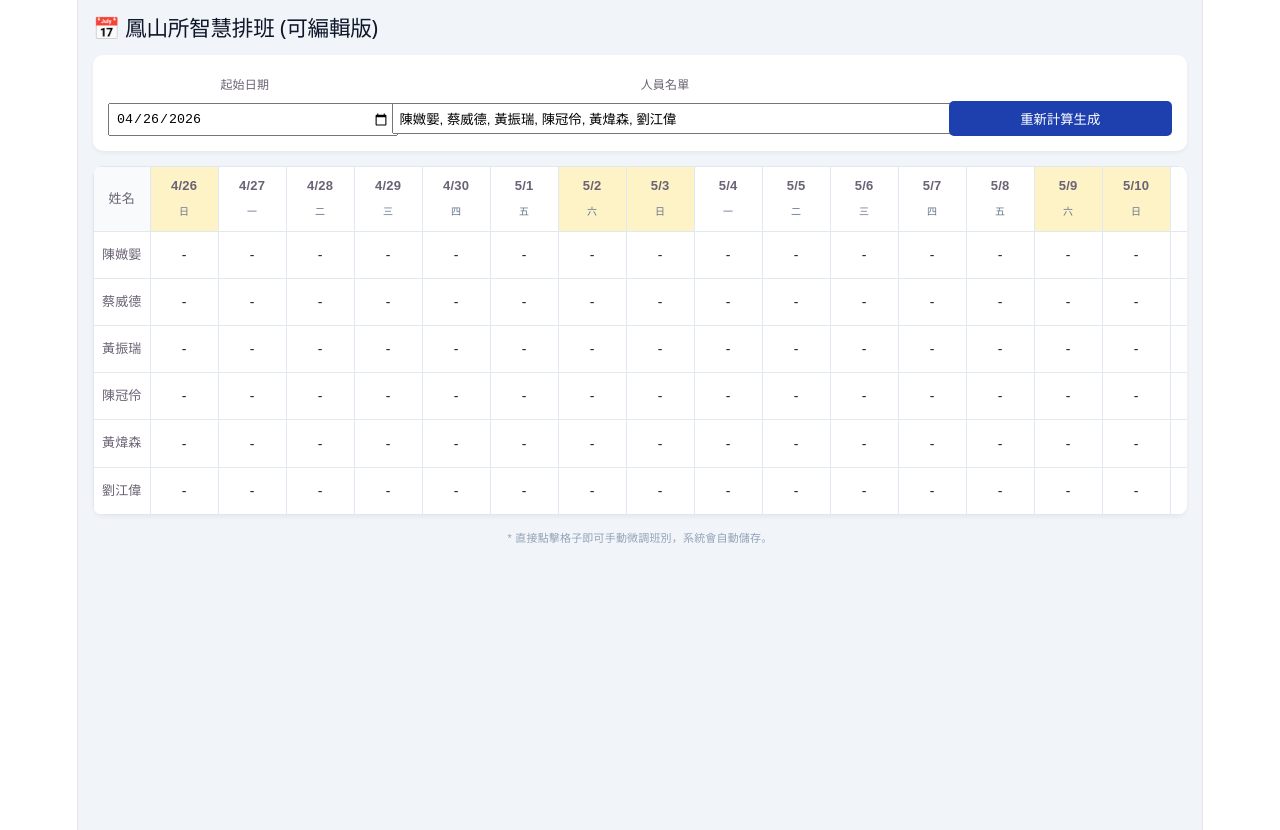
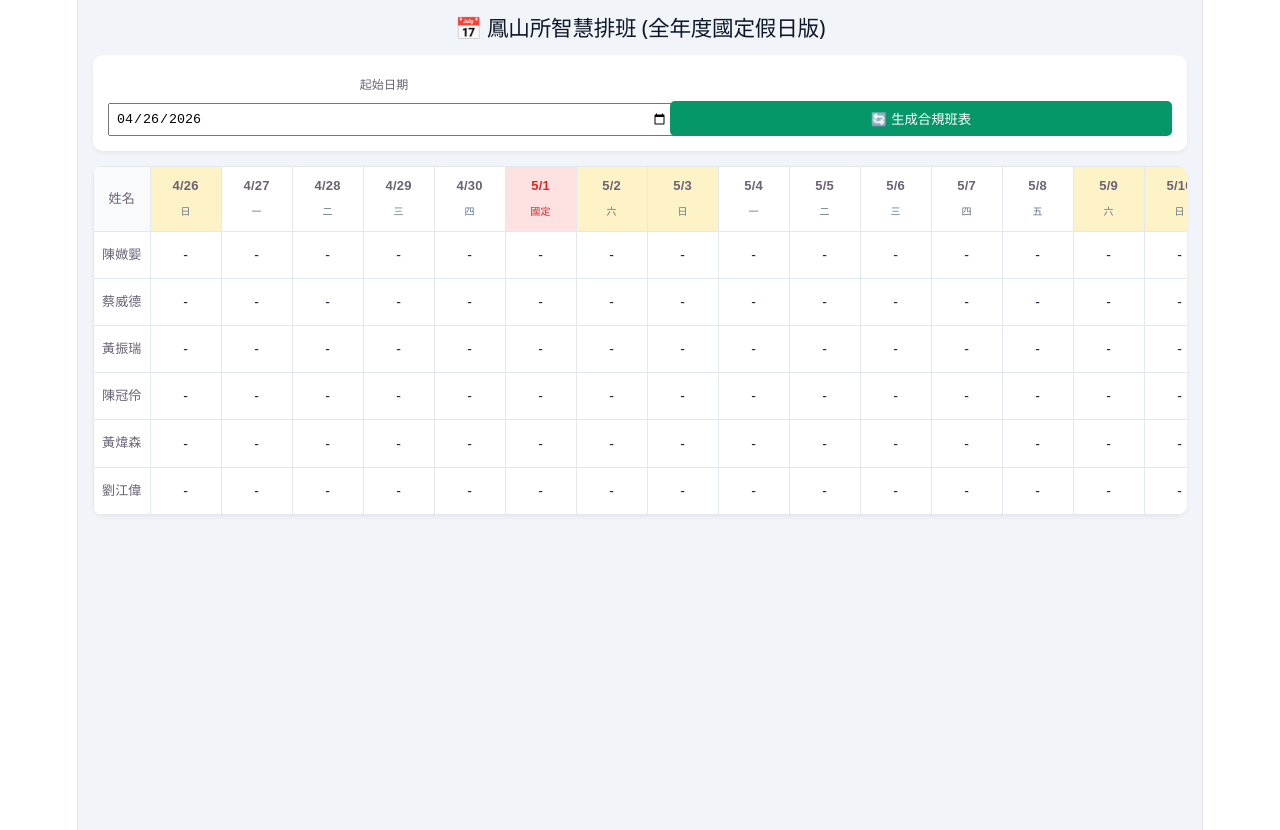
Before and after one commit to subarudms/fengshan-app, a React (Vite) app: page / in a window 1280 px wide. Built offline with nearby package versions, Linux system fonts and the light colour scheme.

Commit message:
Update App.jsx

```diff
--- a/src/App.jsx
+++ b/src/App.jsx
@@ -7,21 +7,32 @@ const App = () => {
     weeks: 6,
     employees: "陳媺媐, 蔡威德, 黃振瑞, 陳冠伶, 黃煒森, 劉江偉",
     shifts: "A, C",
-    offLabels: "例假, 休假, 勞動節休"
+    offLabels: "例假, 休假, 國定假日休"
   });
 
   const [rosterData, setRosterData] = useState({});
   const [dateHeaders, setDateHeaders] = useState([]);
 
-  // 解析設定字串為陣列
+  // --- 2026 年度國定假日資料庫 ---
+  const nationalHolidays2026 = [
+    "2026-01-01", // 元旦
+    "2026-02-16", "2026-02-17", "2026-02-18", "2026-02-19", "2026-02-20", "2026-02-21", // 春節
+    "2026-02-27", // 228補假
+    "2026-02-28", // 和平紀念日
+    "2026-04-02", // 清明連假
+    "2026-04-03", // 兒童節補假
+    "2026-04-06", // 清明補假
+    "2026-05-01", // 勞動節
+    "2026-06-19", // 端午連假
+    "2026-09-25", // 中秋連假
+    "2026-10-09", // 國慶連假
+  ];
+
   const empList = config.employees.split(',').map(s => s.trim()).filter(s => s);
   const shiftList = config.shifts.split(',').map(s => s.trim()).filter(s => s);
   const offLabelList = config.offLabels.split(',').map(s => s.trim()).filter(s => s);
-
-  // 所有的可選選項彙整 (供下拉選單使用)
   const allOptions = ["-", ...shiftList, ...offLabelList];
 
-  // 初始化日期標頭
   useEffect(() => {
     const start = new Date(config.startDate);
     const headers = [];
@@ -31,13 +42,10 @@ const App = () => {
       headers.push(d);
     }
     setDateHeaders(headers);
-
-    // 嘗試從本地儲存讀取舊班表
     const saved = localStorage.getItem(`roster-master`);
     if (saved) setRosterData(JSON.parse(saved));
   }, [config.startDate, config.weeks]);
 
-  // 手動更改格子的函數
   const handleCellChange = (empName, dateTimestamp, newValue) => {
     const updatedData = { ...rosterData, [`${empName}-${dateTimestamp}`]: newValue };
     setRosterData(updatedData);
@@ -47,9 +55,16 @@ const App = () => {
   const autoGenerate = () => {
     let newData = {};
     let empStats = empList.reduce((acc, name) => {
-      acc[name] = { aCount: 0, hasNational: false };
+      acc[name] = { aCount: 0, nationalQuotas: 0 };
       return acc;
     }, {});
+
+    // 先計算本區間內包含多少個國定假日
+    const currentHolidays = dateHeaders.filter(d => {
+      const dStr = `${d.getFullYear()}-${String(d.getMonth() + 1).padStart(2, '0')}-${String(d.getDate()).padStart(2, '0')}`;
+      return nationalHolidays2026.includes(dStr);
+    });
+    const holidayQuota = currentHolidays.length;
 
     for (let w = 0; w < config.weeks; w++) {
       const weekStartIdx = w * 7;
@@ -63,23 +78,28 @@ const App = () => {
           const dayOfWeek = currentDate.getDay();
           const template = [[1, 4], [2, 5], [3, 6], [0, 3], [1, 5], [2, 4]][(empIdx + w) % 6] || [1, 4];
 
+          // 1. 基本 1例 1休
           if (template.includes(dayOfWeek) && offInWeek < 2) {
-            const yesterday = new Date(currentDate);
-            yesterday.setDate(currentDate.getDate() - 1);
-            if (!newData[`${name}-${yesterday.getTime()}`]?.includes("假")) {
+            const yesterdayKey = `${name}-${new Date(currentDate).getTime() - 86400000}`;
+            if (!newData[yesterdayKey]?.includes("假") && !newData[yesterdayKey]?.includes("休")) {
               newData[dateKey] = offInWeek === 0 ? offLabelList[0] : offLabelList[1];
               offInWeek++;
             }
           }
-          if (currentDate.getMonth() === 4 && offLabelList[2] && !empStats[name].hasNational && !newData[dateKey]) {
-            if (Math.random() > 0.9) {
-               newData[dateKey] = offLabelList[2];
-               empStats[name].hasNational = true;
+
+          // 2. 國定假日額度補償 (在非休假日隨機安插)
+          if (!newData[dateKey] && empStats[name].nationalQuotas < holidayQuota) {
+            const yesterdayKey = `${name}-${new Date(currentDate).getTime() - 86400000}`;
+            const yesterdayWasOff = newData[yesterdayKey]?.includes("假") || newData[yesterdayKey]?.includes("休");
+            if (!yesterdayWasOff && Math.random() > 0.8) {
+              newData[dateKey] = offLabelList[2];
+              empStats[name].nationalQuotas++;
             }
           }
         }
       });
 
+      // 3. 分配 A/C 班
       for (let i = 0; i < 7; i++) {
         const currentDate = dateHeaders[weekStartIdx + i];
         if (!currentDate) continue;
@@ -99,39 +119,35 @@ const App = () => {
 
   return (
     <div style={{ padding: '15px', fontFamily: 'sans-serif', backgroundColor: '#f1f5f9', minHeight: '100vh' }}>
-      <h2 style={{ color: '#0f172a', fontSize: '1.2rem', marginBottom: '15px', display: 'flex', alignItems: 'center' }}>
-        📅 鳳山所智慧排班 (可編輯版)
-      </h2>
+      <h2 style={{ color: '#0f172a', fontSize: '1.2rem', marginBottom: '15px' }}>📅 鳳山所智慧排班 (全年度國定假日版)</h2>
 
-      {/* 控制台 */}
       <div style={{ backgroundColor: 'white', padding: '15px', borderRadius: '10px', boxShadow: '0 2px 4px rgba(0,0,0,0.05)', marginBottom: '15px', display: 'flex', flexWrap: 'wrap', gap: '10px' }}>
         <div style={{ flex: '1 1 150px' }}>
           <label style={{ fontSize: '12px', fontWeight: 'bold' }}>起始日期</label>
           <input type="date" value={config.startDate} onChange={e => setConfig({...config, startDate: e.target.value})} style={{ width: '100%', padding: '6px', marginTop: '4px' }} />
         </div>
-        <div style={{ flex: '2 1 300px' }}>
-          <label style={{ fontSize: '12px', fontWeight: 'bold' }}>人員名單</label>
-          <input type="text" value={config.employees} onChange={e => setConfig({...config, employees: e.target.value})} style={{ width: '100%', padding: '6px', marginTop: '4px' }} />
-        </div>
         <div style={{ flex: '1 1 100px', display: 'flex', alignItems: 'flex-end' }}>
-          <button onClick={autoGenerate} style={{ width: '100%', padding: '8px', backgroundColor: '#1e40af', color: 'white', border: 'none', borderRadius: '5px', fontWeight: 'bold', cursor: 'pointer' }}>
-            重新計算生成
+          <button onClick={autoGenerate} style={{ width: '100%', padding: '8px', backgroundColor: '#059669', color: 'white', border: 'none', borderRadius: '5px', fontWeight: 'bold', cursor: 'pointer' }}>
+            🔄 生成合規班表
           </button>
         </div>
       </div>
 
-      {/* 班表區 */}
       <div style={{ backgroundColor: 'white', borderRadius: '10px', boxShadow: '0 2px 4px rgba(0,0,0,0.05)', overflowX: 'auto' }}>
         <table style={{ borderCollapse: 'collapse', width: 'max-content', fontSize: '13px' }}>
           <thead>
             <tr>
               <th style={{ border: '1px solid #e2e8f0', padding: '12px 8px', backgroundColor: '#f8fafc', position: 'sticky', left: 0, zIndex: 20 }}>姓名</th>
-              {dateHeaders.map(d => (
-                <th key={d.getTime()} style={{ border: '1px solid #e2e8f0', padding: '6px', minWidth: '55px', backgroundColor: (d.getDay() === 0 || d.getDay() === 6) ? '#fef3c7' : 'white' }}>
-                  <div>{d.getMonth()+1}/{d.getDate()}</div>
-                  <div style={{ fontSize: '10px', color: '#64748b' }}>{['日','一','二','三','四','五','六'][d.getDay()]}</div>
-                </th>
-              ))}
+              {dateHeaders.map(d => {
+                const dStr = `${d.getFullYear()}-${String(d.getMonth() + 1).padStart(2, '0')}-${String(d.getDate()).padStart(2, '0')}`;
+                const isNational = nationalHolidays2026.includes(dStr);
+                return (
+                  <th key={d.getTime()} style={{ border: '1px solid #e2e8f0', padding: '6px', minWidth: '55px', backgroundColor: isNational ? '#fee2e2' : (d.getDay() === 0 || d.getDay() === 6) ? '#fef3c7' : 'white' }}>
+                    <div style={{ color: isNational ? '#dc2626' : 'inherit' }}>{d.getMonth()+1}/{d.getDate()}</div>
+                    <div style={{ fontSize: '10px', color: isNational ? '#dc2626' : '#64748b' }}>{isNational ? '國定' : ['日','一','二','三','四','五','六'][d.getDay()]}</div>
+                  </th>
+                );
+              })}
             </tr>
           </thead>
           <tbody>
@@ -140,33 +156,16 @@ const App = () => {
                 <td style={{ border: '1px solid #e2e8f0', padding: '10px 8px', fontWeight: 'bold', position: 'sticky', left: 0, backgroundColor: 'white', zIndex: 10, textAlign: 'center' }}>{name}</td>
                 {dateHeaders.map(d => {
                   const val = rosterData[`${name}-${d.getTime()}`] || "-";
-                  // 動態顏色樣式
                   const getColor = (v) => {
-                    if (v === offLabelList[0]) return '#dc2626'; // 例假 紅
-                    if (v === offLabelList[1]) return '#2563eb'; // 休假 藍
-                    if (v === offLabelList[2]) return '#059669'; // 勞動節 綠
-                    return '#1e293b'; // A/C 黑
+                    if (v === offLabelList[0]) return '#dc2626';
+                    if (v === offLabelList[1]) return '#2563eb';
+                    if (v === offLabelList[2]) return '#059669';
+                    return '#1e293b';
                   };
-
                   return (
                     <td key={d.getTime()} style={{ border: '1px solid #e2e8f0', padding: '0', textAlign: 'center' }}>
-                      <select
-                        value={val}
-                        onChange={(e) => handleCellChange(name, d.getTime(), e.target.value)}
-                        style={{
-                          width: '100%',
-                          height: '40px',
-                          border: 'none',
-                          background: 'transparent',
-                          textAlign: 'center',
-                          textAlignLast: 'center',
-                          fontSize: '14px',
-                          fontWeight: val.includes("假") || val.includes("休") ? 'bold' : '500',
-                          color: getColor(val),
-                          cursor: 'pointer',
-                          appearance: 'none'
-                        }}
-                      >
+                      <select value={val} onChange={(e) => handleCellChange(name, d.getTime(), e.target.value)}
+                        style={{ width: '100%', height: '40px', border: 'none', background: 'transparent', textAlign: 'center', textAlignLast: 'center', fontSize: '14px', fontWeight: val.includes("假") || val.includes("休") ? 'bold' : '500', color: getColor(val), cursor: 'pointer', appearance: 'none' }}>
                         {allOptions.map(opt => <option key={opt} value={opt}>{opt}</option>)}
                       </select>
                     </td>
@@ -177,7 +176,6 @@ const App = () => {
           </tbody>
         </table>
       </div>
-      <p style={{ fontSize: '11px', color: '#94a3b8', marginTop: '10px' }}>* 直接點擊格子即可手動微調班別，系統會自動儲存。</p>
     </div>
   );
 };
```
